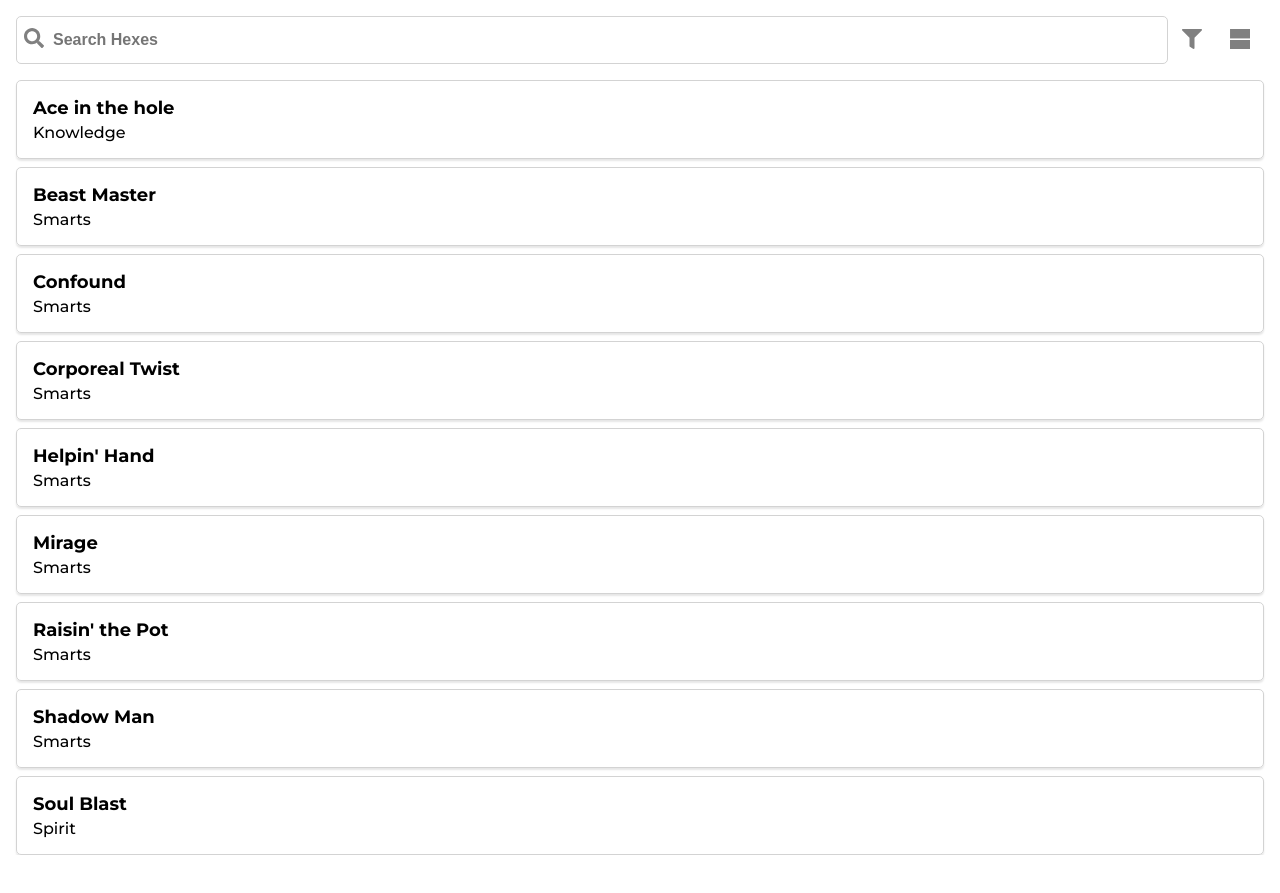
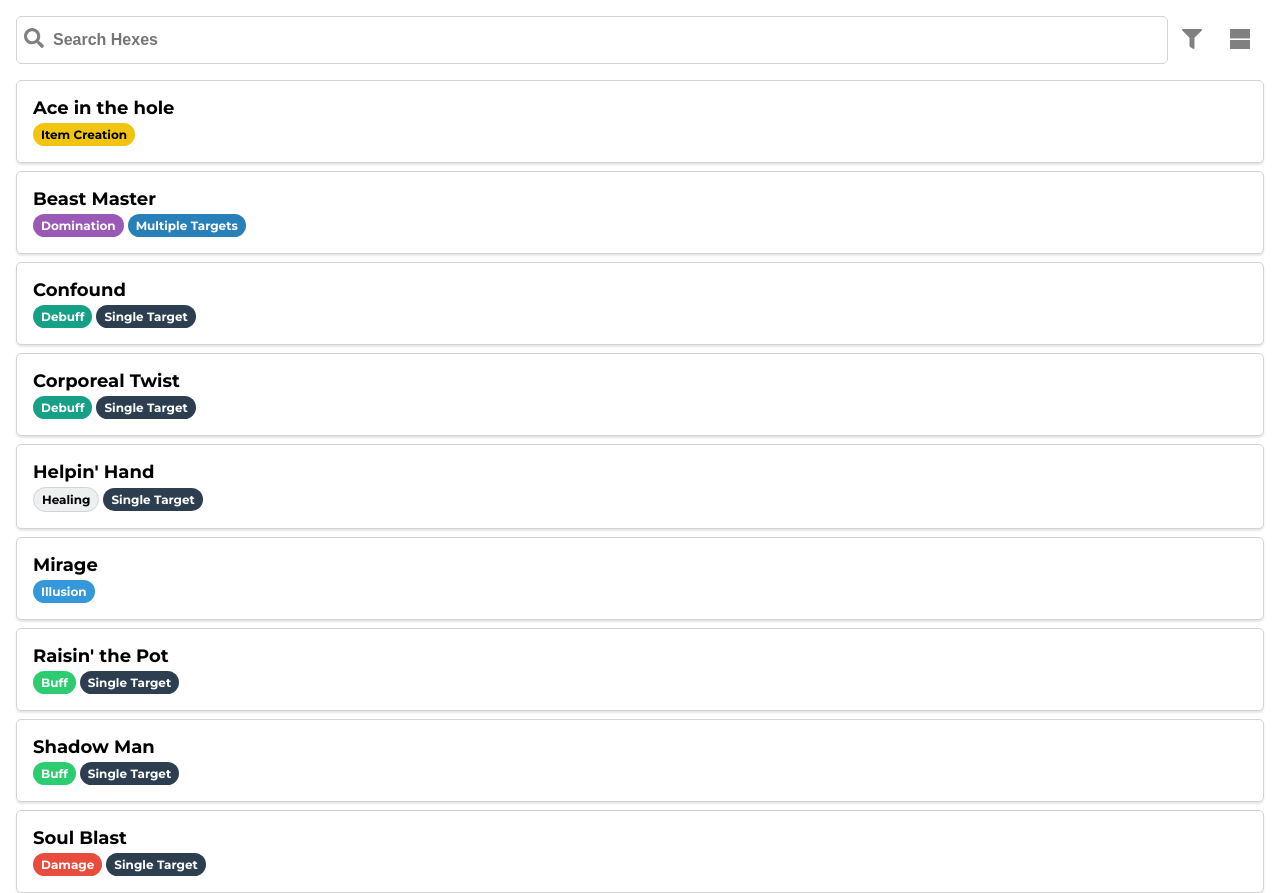
Before and after one commit to oarodrig/hexbook, a React (Create React App) app: page / in a window 1280 px wide. Before the commit the page ends 855 px from the top, so only its background shows below. Built offline with nearby package versions, Linux system fonts and the light colour scheme.

Commit message:
Implement hex type badges in HexRow

```diff
--- a/src/HexRow/HexRow.js
+++ b/src/HexRow/HexRow.js
@@ -1,15 +1,56 @@
 import React from "react";
 import style from "./HexRow.module.css";
 import { Link } from "react-router-dom";
+import Badge from "../Badge/Badge";
+import { hexType } from "../common/hexes";
+
+const getBadgeColor = (type) => {
+  switch (type) {
+    case hexType.buff: {
+      return style.buff;
+    }
+    case hexType.damage: {
+      return style.damage;
+    }
+    case hexType.debuff: {
+      return style.debuff;
+    }
+    case hexType.domination: {
+      return style.domination;
+    }
+    case hexType.healing: {
+      return style.healing;
+    }
+    case hexType.illusion: {
+      return style.illusion;
+    }
+    case hexType.itemCreation: {
+      return style.itemCreation;
+    }
+    case hexType.multipleTargets: {
+      return style.multipleTargets;
+    }
+    case hexType.singleTarget: {
+      return style.singleTarget;
+    }
+    default: {
+      return "";
+    }
+  }
+};
 
 const HexRow = (props) => {
   const { hex } = props;
+
+  const typeBadges = hex.types.map((type) => {
+    return <Badge key={type} label={type} className={getBadgeColor(type)} />;
+  });
 
   return (
     <li key={hex.id} className={style.row}>
       <Link to={`hex/${hex.id}`} className={style.hexLink}>
         <div className={style.hexName}>{hex.name}</div>
-        <div className={style.hexTrait}>{hex.trait}</div>
+        <div className={style.badgeContainer}>{typeBadges}</div>
       </Link>
     </li>
   );
--- a/src/HexRow/HexRow.module.css
+++ b/src/HexRow/HexRow.module.css
@@ -24,3 +24,57 @@
   color: inherit;
   text-decoration: inherit;
 }
+
+.badgeContainer {
+  margin-top: 0.25rem;
+}
+
+.badgeContainer > * + * {
+  margin-left: 0.25rem;
+}
+
+.badgeContainer .buff {
+  background-color: #2ecc71;
+  color: white;
+}
+
+.badgeContainer .damage {
+  background-color: #e74c3c;
+  color: white;
+}
+
+.badgeContainer .debuff {
+  background-color: #16a085;
+  color: white;
+}
+
+.badgeContainer .domination {
+  background-color: #9b59b6;
+  color: white;
+}
+
+.badgeContainer .healing {
+  border: 1px solid lightgray;
+  background-color: #ecf0f1;
+  color: black;
+}
+
+.badgeContainer .illusion {
+  background-color: #3498db;
+  color: white;
+}
+
+.badgeContainer .itemCreation {
+  background-color: #f1c40f;
+  color: black;
+}
+
+.badgeContainer .multipleTargets {
+  background-color: #2980b9;
+  color: white;
+}
+
+.badgeContainer .singleTarget {
+  background-color: #2c3e50;
+  color: white;
+}
--- a/src/common/hexes.js
+++ b/src/common/hexes.js
@@ -1,4 +1,4 @@
-const hexType = {
+export const hexType = {
   domination: "Domination",
   itemCreation: "Item Creation",
   debuff: "Debuff",
```
